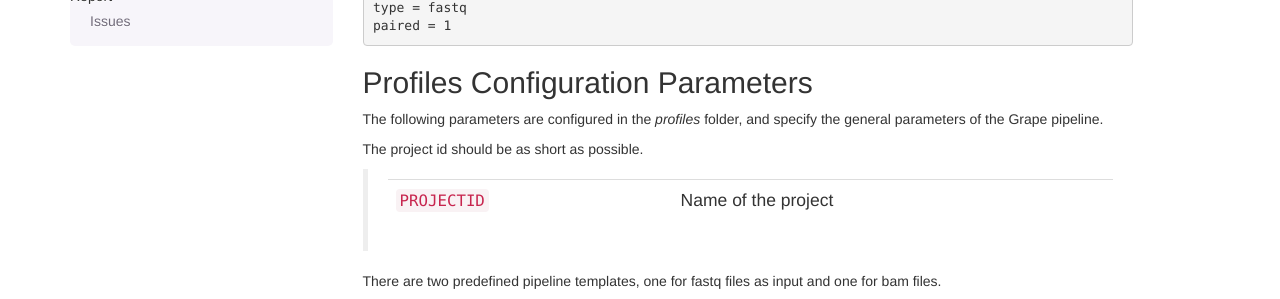
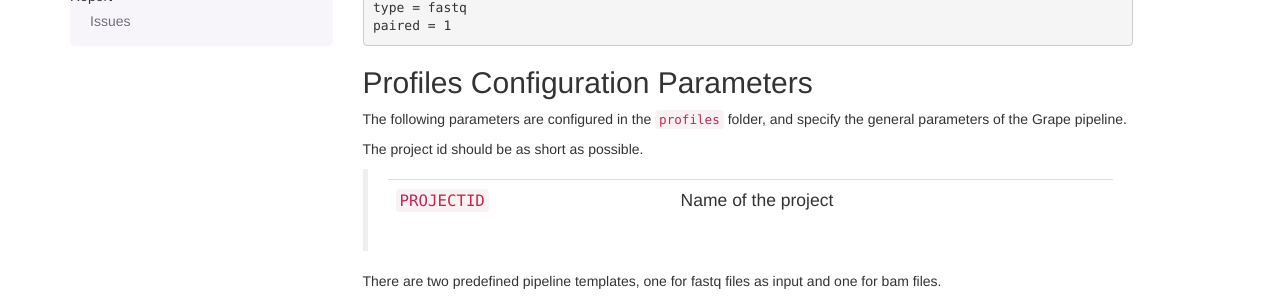
Before and after one commit to rna-seq/grape.recipe.pipeline, a Sphinx documentation site: the page built from docs/source/index.rst, in a window 1280 px wide and 900 px high, scrolled down 3265 px. Shown: the part 150-449 px from the top of the window. Built offline with Sphinx 7.4.7, drawn with Linux system fonts in a browser that asks for light colours.

Commit message:
=fine tuning

```diff
--- a/docs/source/index.rst
+++ b/docs/source/index.rst
@@ -179,7 +179,7 @@
 Profiles Configuration Parameters
 ---------------------------------
 
-The following parameters are configured in the `profiles` folder, and specify the
+The following parameters are configured in the ``profiles`` folder, and specify the
 general parameters of the Grape pipeline.
 
 The project id should be as short as possible.
```
